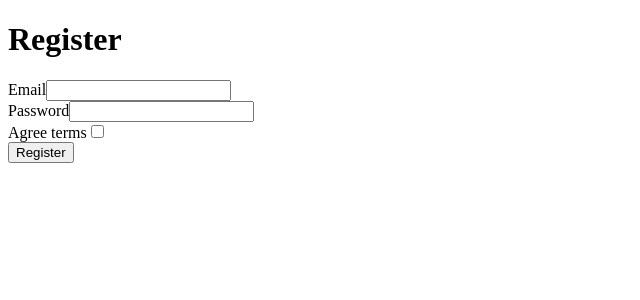
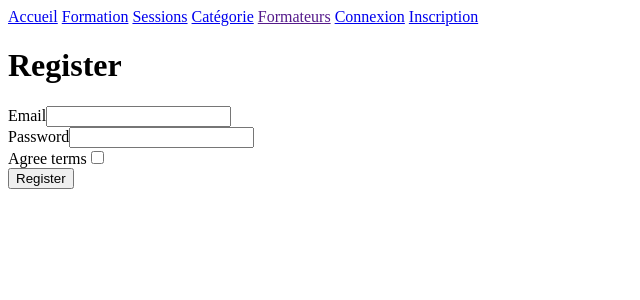
Before and after one commit to fredericbranca/SessionSymfony, a Symfony app: template templates/registration/register.html.twig in a window 1280 px wide. Shown: the top 300 px of the page, without its empty margins (0-640 px from the left). Run offline with Twig, Linux system fonts and the light colour scheme; the template is opened without the code that fills it, so the values that code supplies are empty; form fields are guessed from the names that the template uses; some libraries are stand-ins or nearby versions.

Commit message:
Ajout de lien la base template

```diff
--- a/templates/base.html.twig
+++ b/templates/base.html.twig
@@ -11,6 +11,15 @@
         {% endblock %}
     </head>
     <body>
+        <nav>
+            <a href="{{path('app_home') }}">Accueil</a>
+            <a href="{{path('app_formation') }}">Formation</a>
+            <a href="{{path('app_session') }}">Sessions</a>
+            <a href="{{path('app_categorie') }}">Catégorie</a>
+            <a href="">Formateurs</a>
+            <a href="{{path('app_login') }}">Connexion</a>
+            <a href="{{path('app_register') }}">Inscription</a>
+        </nav>
         {% block body %}{% endblock %}
     </body>
 </html>
```
